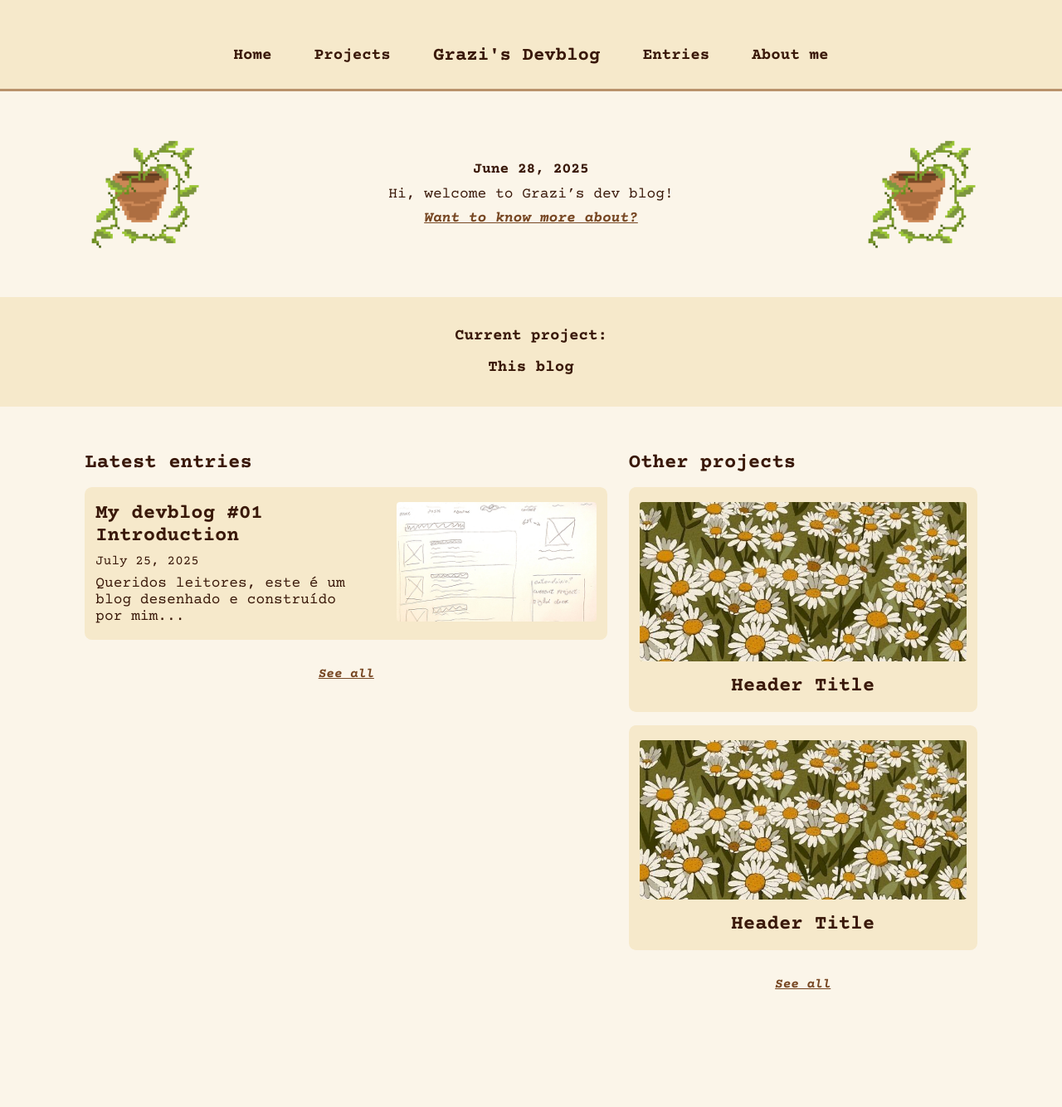
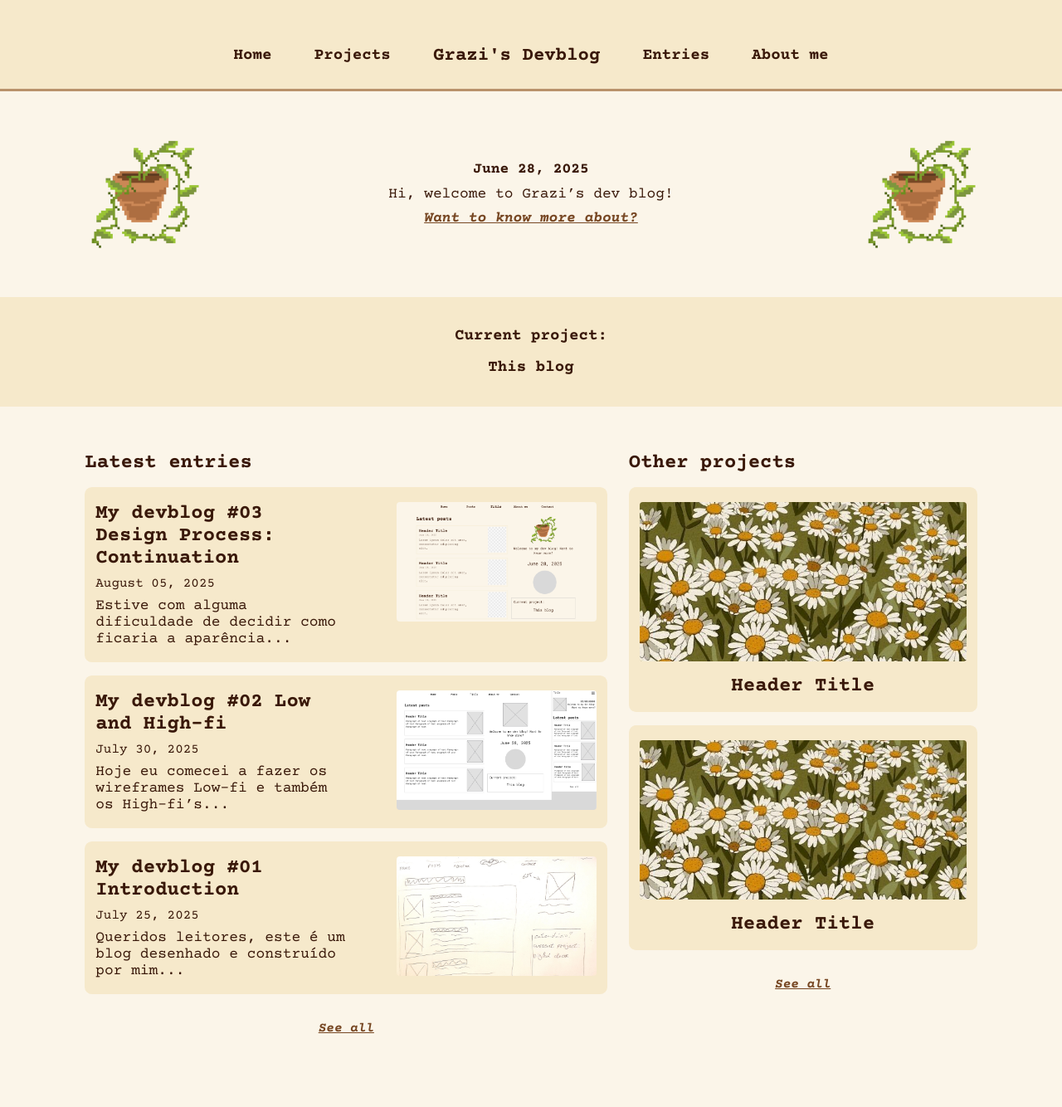
Before and after one commit to tsukkiprysm/my-devblog, a Jekyll site: the page built from index.html, in a window 1280 px wide. Shown: the whole page at 83% size. Built offline with Jekyll 4.4.1, drawn with Linux system fonts in a browser that asks for light colours; before the commit the page ends 1281 px from its top, so only the background shows below that; some of the changed lines change nothing that is shown.

Commit message:
MORE POSTS

```diff
--- /dev/null
+++ b/_posts/2025-07-30-my-devblog-#02-low-fi-e-high-fi.md
@@ -0,0 +1,22 @@
+---
+layout: posts
+title: "My devblog #02 Low and High-fi"
+date: 2025-07-30
+image: /img/postimg/p_md_300725.jpg
+excerpt: Hoje eu comecei a fazer os wireframes Low-fi e também os High-fi’s...
+tags: [mydevblog]
+---
+
+<img src="{{'/img/postimg/p_md_300725.jpg' | relative_url}}" alt="">
+
+Hoje eu comecei a fazer os wireframes Low-fi e também os High-fi’s. Eu já havia iniciado os Low-fi’s do mobile uns dias atrás, mas hoje fiz eles para a versão desktop também. Não fiz de todas as páginas, apenas da home page e da página onde estarão todos os posts. Estava um pouco impaciente de apenas fazer os wireframes de baixa fidelidade e queria ver o blog ganhar alguma forma e cor para ganhar algum incentivo, então não fiz o das páginas restantes ainda, mas durante a semana devo aproveitar algum tempo livre para fazer sketches e montar os wireframes também.
+
+A primeira coisa que fiz para os de alta fidelidade foi procurar por uma fonte.
+
+Me custou um pouquinho de tempo, navegando pelas fontes do figma e procurando inspirações no pinterest para ver se encontro alguma que combine com o site. Fontes são sempre chatas de escolher pois, apesar de haver tantas, tem sempre uma pequena quantidade que realmente ficam bem com cada site, uma vez que a estética e a vibe influenciam muito.
+
+Ainda anotei algumas que considerei ficarem boas, como a Questrial e a Oxygen Mono. Porém, eu queria uma vibe um pouco mais “computacional”, uma vez que é um blog para anotar o processo de desenvolvimento de sites, programas, e até mesmo jogos e etc, que eu fizer daqui para frente. Além disso, pretendo utilizar imagens pixealizadas para decorar o blog, dando ênfase a essa vibe “computacional”.
+
+Foi então que me veio a brilhante ideia: porque não utilizar a Courier New, que é a fonte utilizadas nos editores IDE? Não há nada com uma estética mais computacional do que código e programação. Selecionei a fonte e vi que afinal gostava dela ali, e combinava com o que eu tinha mentalizado. Portanto, a deixei. A fonte que estão vendo agora ao ler isso é exatamente esta.
+
+Ainda pretendo brincar e testar os layouts que tenho. Gosto de como estão, mas preciso considerar algumas outras coisas como chamar a atenção ou como explicitar o objetivo desse blog e também me apresentar e apresentar o que faço. Deixo tudo exposto na homepage? Uso alguma estratégia para chamar a atenção para um botão que leva a outra página? Não sei bem, mas são coisas que irei pensando e implementando no design e no código.
--- /dev/null
+++ b/_posts/2025-08-05-my-devblog-#03-design-process-continuation.md
@@ -0,0 +1,18 @@
+---
+layout: posts
+title: "My devblog #03 Design Process: Continuation"
+date: 2025-08-05
+image: /img/postimg/p_md_050825.jpg
+excerpt: Estive com alguma dificuldade de decidir como ficaria a aparência...
+tags: [mydevblog]
+---
+
+<img src="{{'/img/postimg/p_md_050825.jpg' | relative_url}}" alt="">
+
+Estive com alguma dificuldade de decidir como ficaria a aparência da página inicial deste blog. Fiz alguns experimentos e fui brincando com a disposição dos elementos para tentar encontrar a melhor solução e acho que consegui.
+
+Eu queria usar como inspiração para o layout as templates bonitinhas que geralmente fazem para o notion, mas elas geralmente envolvem muitas imagens e eu não queria por imagens decorativas demais. Além disso, minha ideia inicial de o lado esquerdo ser só para as notícias e o lado direito ser meramente decorativo com calendarios e relogios e gifs e etc parecia ser um pouco sem graça, ainda mais após tirar o esboço em papel e colocar no figma.
+
+Porém, notei que o web e o mobile estavam se distanciando um pouco em questão de disposição de elementos, e decidi tentar deixar o web um pouco mais parecido com o mobile, ou seja: colocar o gif e o texto de bem vindo ocupando todo o topo, um “divisor” de página contendo o projeto no qual estou atualmente trabalhando em baixo e os últimos posts a seguir à essa divisão. Dessa forma, como pretendo utilizar o bootstrap, fica mais simples utilizar as colunas sem ter que fazer mais de um elemento e esconder eles nos diferentes ecrãs. Para além disso, inclui uma seção para mostrar outros projetos já na página inicial, que ficará ao lado dos últimos posts, e no mobile naturalmente ficará por baixo.
+
+Penso que, considerando os objetivos e a simplicidade desse blog, não preciso fazer coisas muito mais mirabolantes e assim já está bom para a home page. Vou avançar para as outras páginas e, se mais ideias surgirem mais para a frente, posso sempre modificar este design.
--- a/index.html
+++ b/index.html
@@ -40,7 +40,7 @@ title: Grazi's Devblog
                 </div>
             </a>
             {% endfor %}
-            <a class="light_link see_all" href="entries.html">See all</a>
+            <a class="light_link see_all" href="{{ '/entries/' | relative_url }}">See all</a>
         </div>
         <div id="project_column">
             <h1>Other projects</h1>
@@ -52,7 +52,7 @@ title: Grazi's Devblog
                 <img src="{{'img/project_placeholder.jpg'| relative_url}}" alt="">
                 <h2>Header Title</h2>
             </div>
-            <a class="light_link see_all" href="{{ '/projects.html' | relative_url }}">See all</a>
+            <a class="light_link see_all" href="{{ '/projects/' | relative_url }}">See all</a>
         </div>
     </div>
 </section>
```
Also changed, not shown: img/postimg/p_md_050825.jpg (added), img/postimg/p_md_250725.jpg, img/postimg/p_md_300725.jpg (added).
